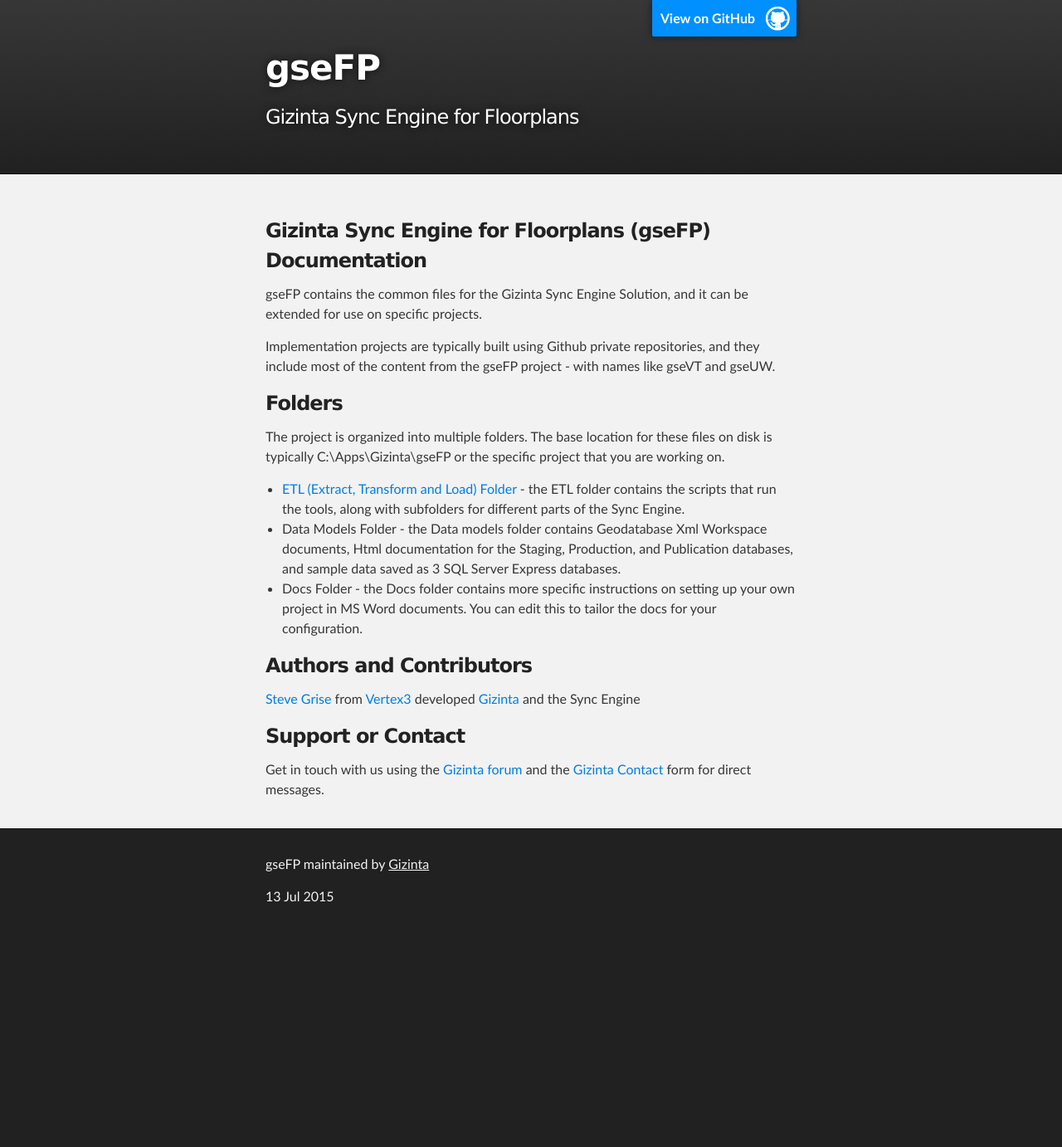
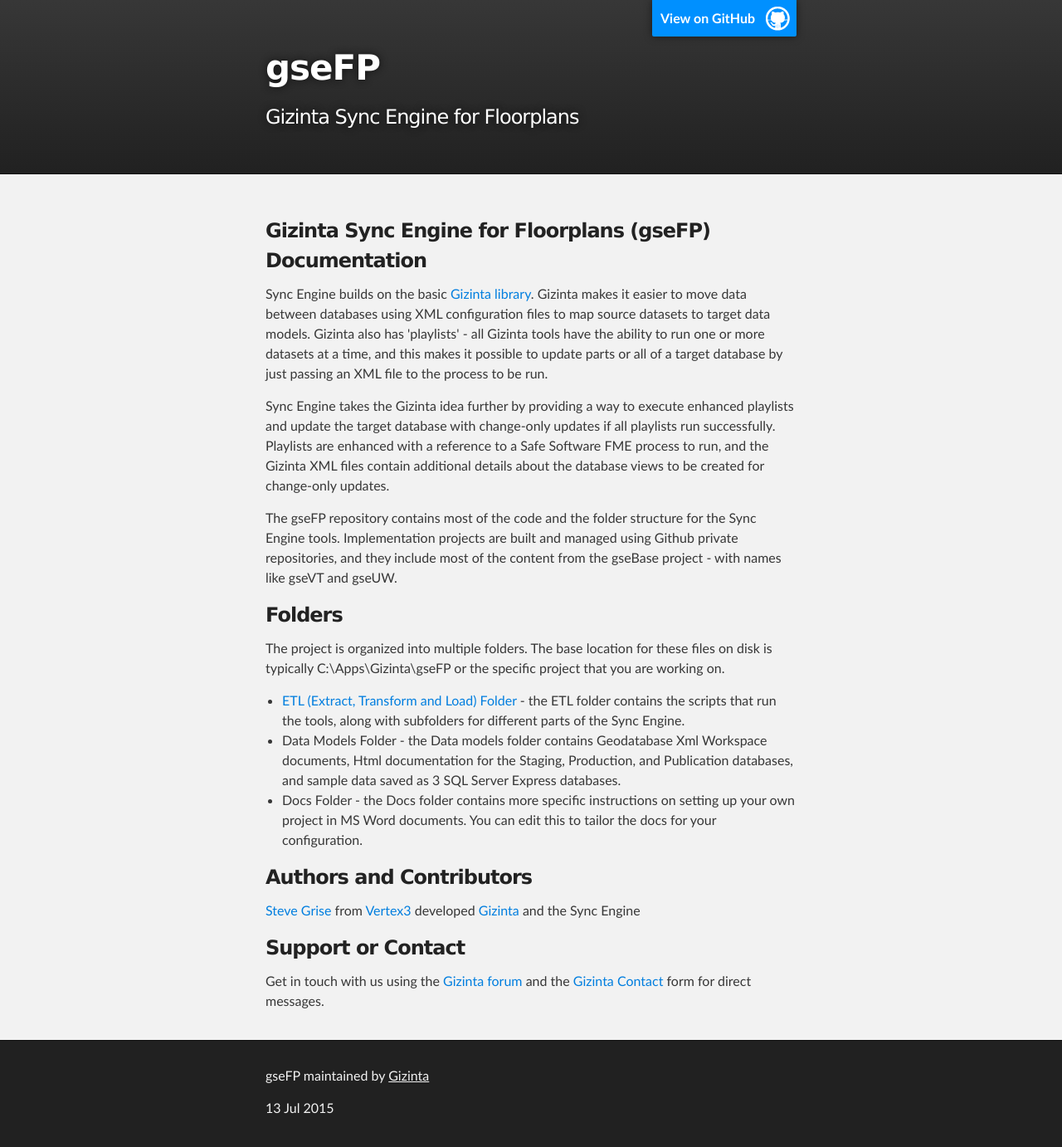
Before and after one commit to Gizinta/gseFP, a Jekyll site: the page built from index.html, in a window 1280 px wide. Shown: the whole page at 83% size. Built offline with Jekyll 4.4.1, drawn with Linux system fonts in a browser that asks for light colours; before the commit the page ends 1127 px from its top, so only the background shows below that.

Commit message:
Updated index.html

```diff
--- a/index.html
+++ b/index.html
@@ -9,14 +9,17 @@
 
 
 
+
     <!-- MAIN CONTENT -->
     <div id="main_content_wrap" class="outer">
       <section id="main_content" class="inner">
 
 	  <h3><a id="welcome" class="anchor" href="#welcome" aria-hidden="true"><span class="octicon octicon-link"></span></a>Gizinta Sync Engine for Floorplans (gseFP) Documentation</h3>
-        <p>gseFP contains the common files for the Gizinta Sync Engine Solution, and it can be extended for use on specific projects.</p>
-        <p>Implementation projects are typically built using Github private repositories, and they include most of the content from the gseFP project - with names like gseVT and gseUW.</p>
+        <p>Sync Engine builds on the basic <a href='http://github.com/Gizinta/gzTools'>Gizinta library</a>. Gizinta makes it easier to move data between databases using XML configuration files to map source datasets to target data models. Gizinta also has 'playlists' - all Gizinta tools have the ability to run one or more datasets at a time, and this makes it possible to update parts or all of a target database by just passing an XML file to the process to be run.</p>
 
+        <p>Sync Engine takes the Gizinta idea further by providing a way to execute enhanced playlists and update the target database with change-only updates if all playlists run successfully. Playlists are enhanced with a reference to a Safe Software FME process to run, and the Gizinta XML files contain additional details about the database views to be created for change-only updates.</p>
+
+        <p>The gseFP repository contains most of the code and the folder structure for the Sync Engine tools. Implementation projects are built and managed using Github private repositories, and they include most of the content from the gseBase project - with names like gseVT and gseUW.</p>
         <h3>Folders</h3>
 		<p>The project is organized into multiple folders. The base location for these files on disk is typically C:\Apps\Gizinta\gseFP or the specific project that you are working on.</p>
 
```
